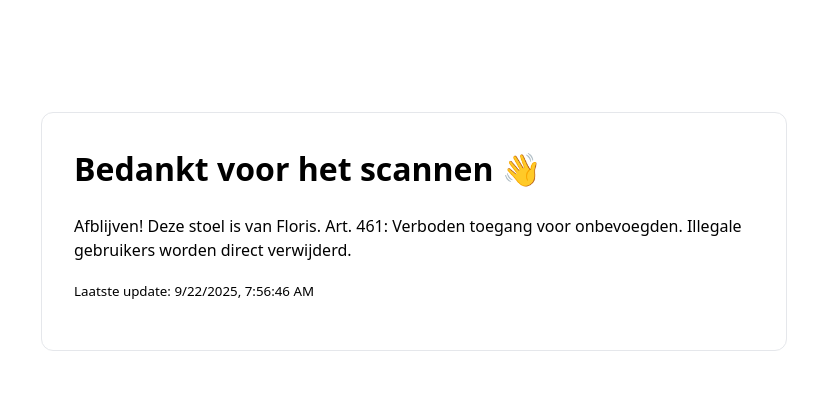
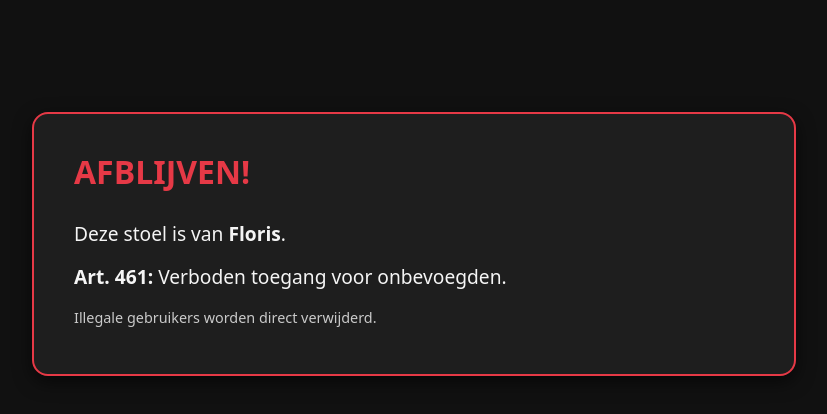
Before and after one commit to NotoriousStoop/nfc-bericht, a plain HTML site: page index.html in a window 1280 px wide. Shown: the whole page, without its empty margins (226-1053 px from the left). Drawn offline with Linux system fonts and the light colour scheme.

Commit message:
Update index.html

```diff
--- a/index.html
+++ b/index.html
@@ -3,19 +3,47 @@
 <head>
   <meta charset="utf-8" />
   <meta name="viewport" content="width=device-width, initial-scale=1" />
-  <title>Bericht</title>
+  <title>Afblijven!</title>
   <style>
-    body { font-family: system-ui, -apple-system, Segoe UI, Roboto, Arial; margin: 0; padding: 2rem; line-height: 1.5; }
-    .card { max-width: 680px; margin: 10vh auto; padding: 2rem; border: 1px solid #e5e7eb; border-radius: 12px; }
-    h1 { margin-top: 0; }
+    body {
+      font-family: system-ui, -apple-system, Segoe UI, Roboto, Arial, sans-serif;
+      margin: 0;
+      padding: 2rem;
+      background: #111;
+      color: #f5f5f5;
+      line-height: 1.6;
+    }
+    .card {
+      max-width: 680px;
+      margin: 10vh auto;
+      padding: 2rem 2.5rem;
+      border: 2px solid #e63946;
+      border-radius: 16px;
+      background: #1e1e1e;
+      box-shadow: 0 6px 18px rgba(0,0,0,0.6);
+    }
+    h1 {
+      color: #e63946;
+      margin-top: 0;
+      font-size: 2rem;
+      text-transform: uppercase;
+    }
+    p {
+      font-size: 1.2rem;
+      margin: 0.8rem 0;
+    }
+    .small {
+      font-size: 0.9rem;
+      opacity: 0.8;
+    }
   </style>
 </head>
 <body>
   <div class="card">
-    <h1>Bedankt voor het scannen 👋</h1>
-    <p>Afblijven! Deze stoel is van Floris. Art. 461: Verboden toegang voor onbevoegden. Illegale gebruikers worden direct verwijderd.</p>
-    <p><small>Laatste update: <span id="ts"></span></small></p>
+    <h1>Afblijven!</h1>
+    <p>Deze stoel is van <strong>Floris</strong>.</p>
+    <p><strong>Art. 461:</strong> Verboden toegang voor onbevoegden.</p>
+    <p class="small">Illegale gebruikers worden direct verwijderd.</p>
   </div>
-  <script>document.getElementById('ts').textContent = new Date().toLocaleString();</script>
 </body>
 </html>
```
